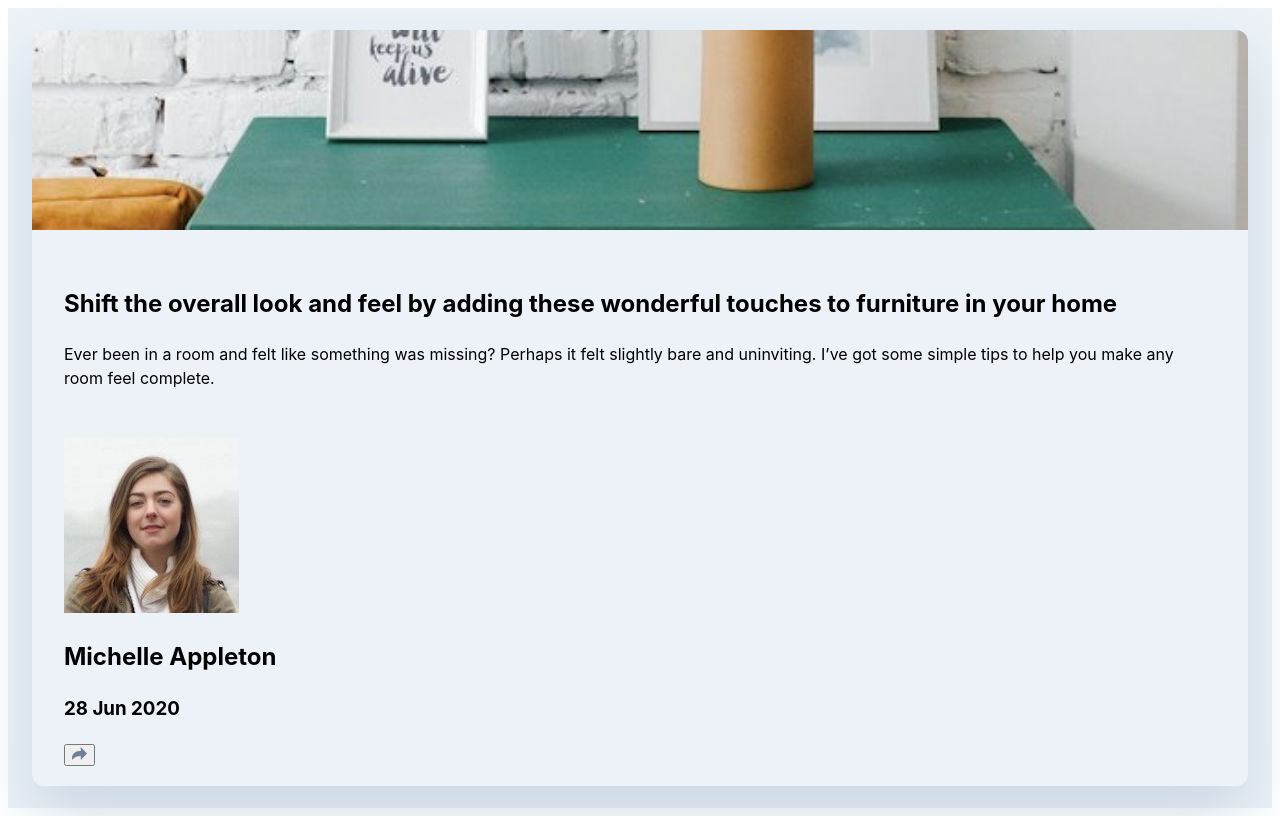
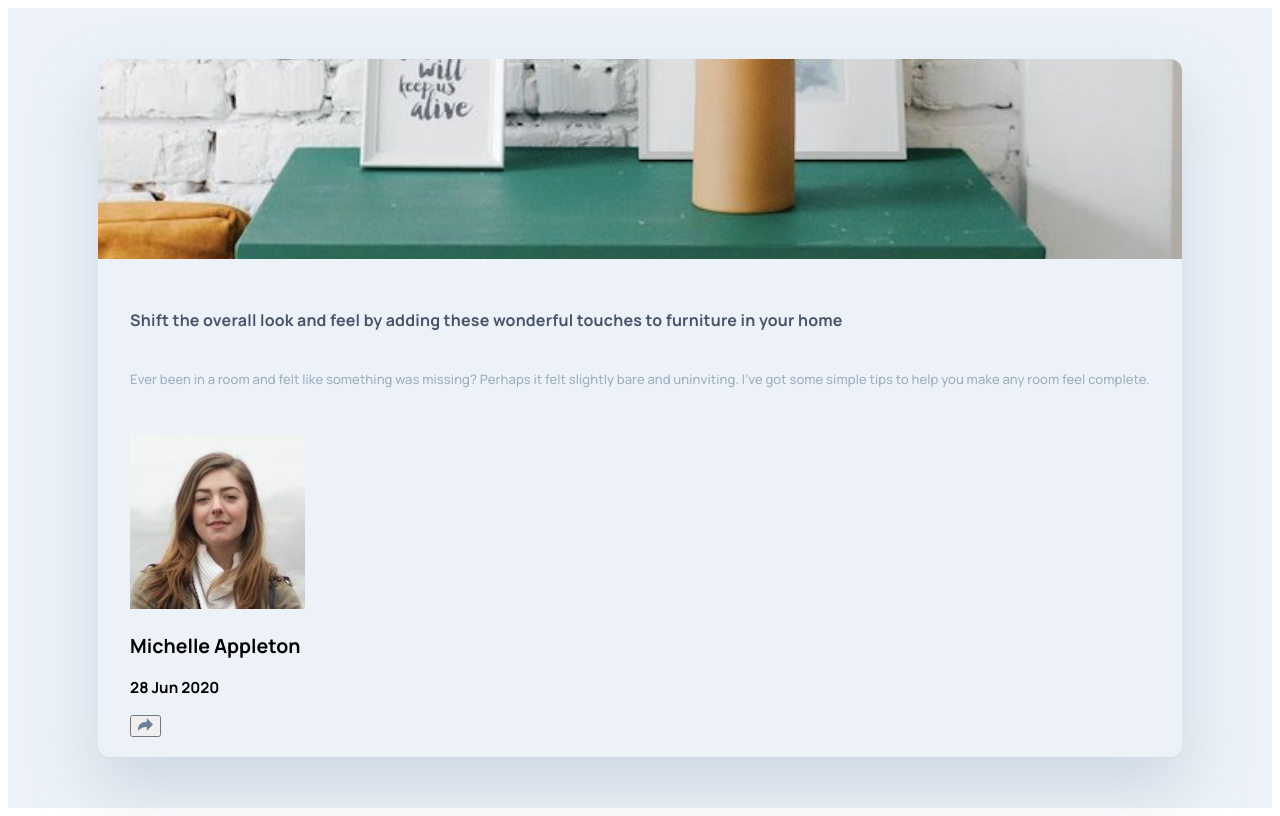
Before and after one commit to KP1976/article-preview-component, a React (Vite) app: page / in a window 1280 px wide. Built offline with nearby package versions, Linux system fonts and the light colour scheme; the HTML template or start-up script is replaced by a standard one.

Commit message:
Add styles to the card header.

```diff
--- a/src/App.css
+++ b/src/App.css
@@ -1,6 +1,8 @@
 #root {
   background-color: var(--light-grayish-blue);
   display: flex;
+  font-family: var(--font-name);
+  font-size: var(--font-size-13);
   max-width: 1280px;
   min-height: 100dvh;
   margin: 0 auto;
--- a/src/components/Card/Card.module.css
+++ b/src/components/Card/Card.module.css
@@ -20,3 +20,24 @@
   gap: var(--space-32) 0;
   text-align: left;
 }
+
+.header {
+  display: flex;
+  flex-direction: column;
+  gap: var(--space-12) 0;
+}
+
+.header-title {
+  color: var(--very-dark-grayish-blue);
+  font-size: var(--font-size-16);
+  font-weight: 700;
+  letter-spacing: var(--letter-spacing-0_2);
+  line-height: 1.4;
+}
+
+.header-text {
+  color: var(--grayish-blue);
+  font-weight: 500;
+  letter-spacing: var(--letter-spacing-0_1);
+  line-height: 1.55;
+}
--- a/src/components/Card/Card.tsx
+++ b/src/components/Card/Card.tsx
@@ -5,12 +5,12 @@ const Card = () => {
     <article className={styles.card}>
       <img src="./src/assets/images/drawers.jpg" alt="image-header" className={styles.image} />
       <div className={styles.content}>
-        <header className="card__header">
-          <h1 className="card__header-title">
+        <header className={styles.header}>
+          <h1 className={styles["header-title"]}>
             Shift the overall look and feel by adding these wonderful touches to furniture in your
             home
           </h1>
-          <p className="card__header-text">
+          <p className={styles["header-text"]}>
             Ever been in a room and felt like something was missing? Perhaps it felt slightly bare
             and uninviting. I’ve got some simple tips to help you make any room feel complete.
           </p>
--- a/src/index.css
+++ b/src/index.css
@@ -1,5 +1,22 @@
+/* manrope-500 - latin */
+@font-face {
+  font-display: swap; /* Check https://developer.mozilla.org/en-US/docs/Web/CSS/@font-face/font-display for other options. */
+  font-family: "Manrope";
+  font-style: normal;
+  font-weight: 500;
+  src: url("./assets/fonts/manrope-v15-latin-500.woff2") format("woff2"); /* Chrome 36+, Opera 23+, Firefox 39+, Safari 12+, iOS 10+ */
+}
+/* manrope-700 - latin */
+@font-face {
+  font-display: swap; /* Check https://developer.mozilla.org/en-US/docs/Web/CSS/@font-face/font-display for other options. */
+  font-family: "Manrope";
+  font-style: normal;
+  font-weight: 700;
+  src: url("./assets/fonts/manrope-v15-latin-700.woff2") format("woff2"); /* Chrome 36+, Opera 23+, Firefox 39+, Safari 12+, iOS 10+ */
+}
+
 :root {
-  font-family: Inter, system-ui, Avenir, Helvetica, Arial, sans-serif;
+  /* font-family: Inter, system-ui, Avenir, Helvetica, Arial, sans-serif; */
   line-height: 1.5;
   font-weight: 400;
 
```
